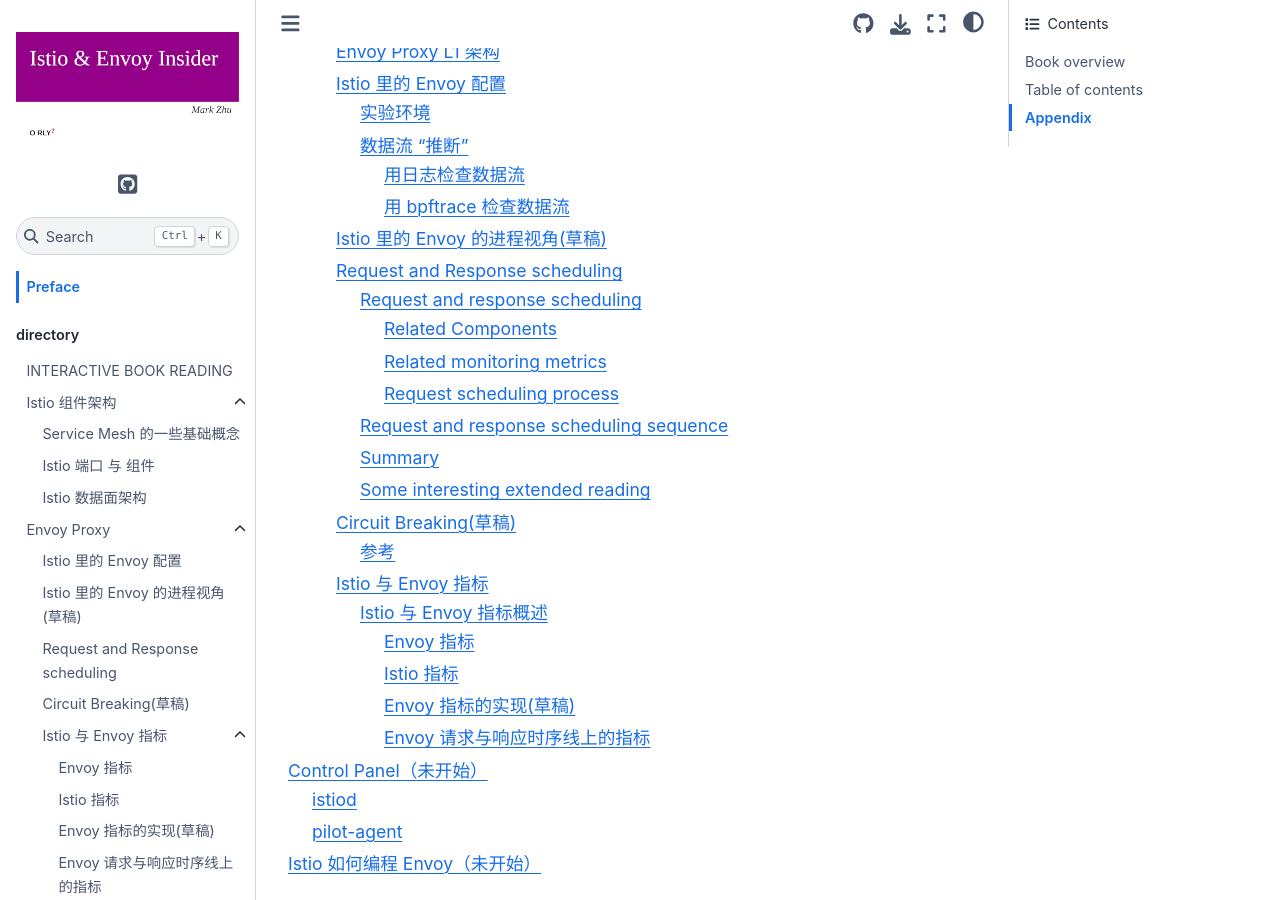
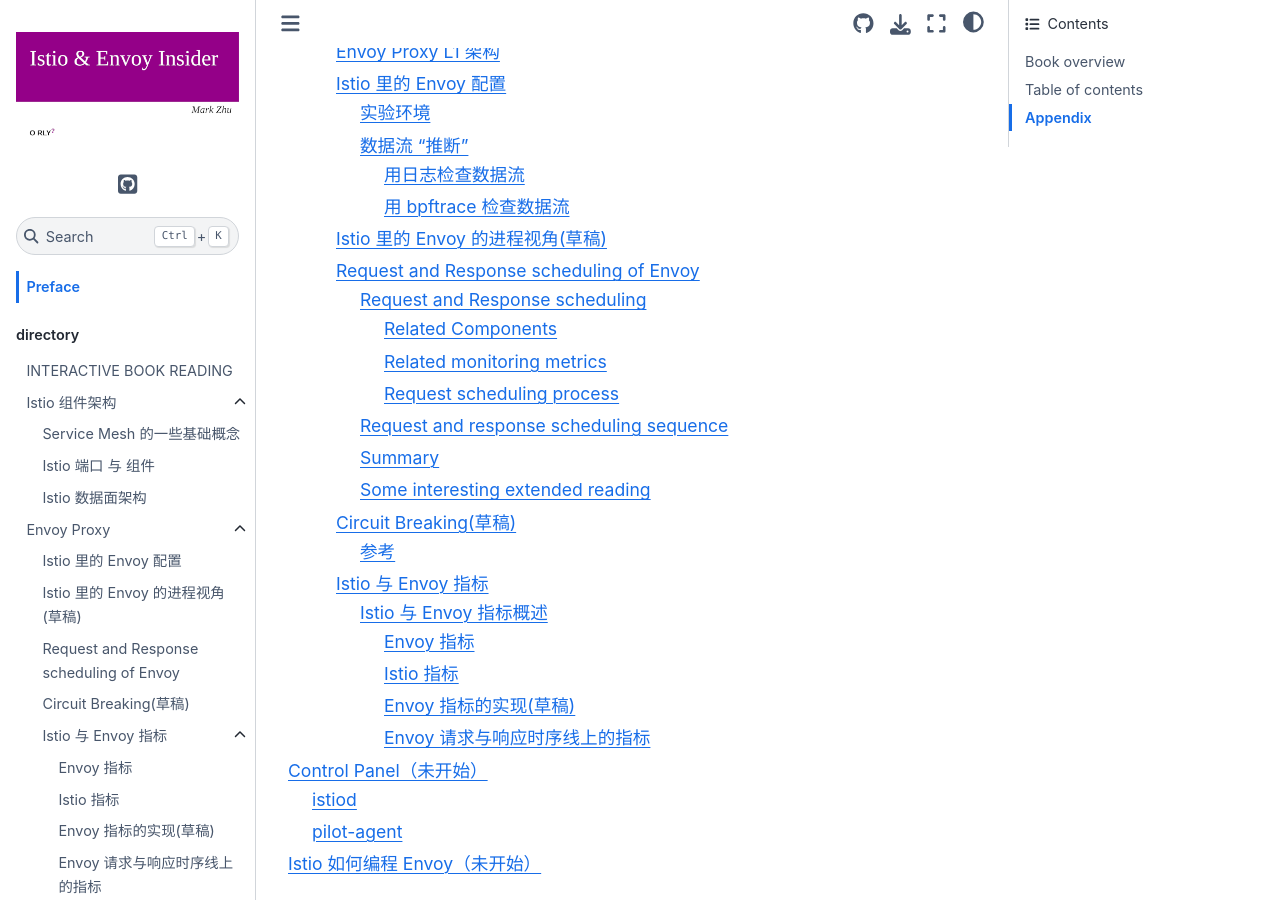
Before and after one commit to labilezhu/istio-insider-en, a Sphinx documentation site: the page built from docs/source/index.md, in a window 1280 px wide and 900 px high, scrolled down 4647 px. Built offline with Sphinx 7.4.7 and the Sphinx Book theme 1.1.4, drawn with Linux system fonts in a browser that asks for light colours.

Commit message:
req-resp-flow-timeline

```diff
--- a/docs/source/ch2-envoy/req-resp-flow-timeline/req-resp-flow-timeline.md
+++ b/docs/source/ch2-envoy/req-resp-flow-timeline/req-resp-flow-timeline.md
@@ -2,7 +2,7 @@
 typora-root-url: ../..
 ---
 
-# Request and Response scheduling
+# Request and Response scheduling of Envoy
 
 🎤 Before get started. I would like to talk about some of the reasons for writing this chapter. Why study Envoy's request and response scheduling?
 
@@ -21,7 +21,7 @@
 
 For above reasons. I summarize the following flow from documentation, parameters, metrics. <mark>NOTICE: It has not been verified in the code, please refer to it with caution. </mark>
 
-## Request and response scheduling
+## Request and Response scheduling
 
 Essentially, Envoy is a proxy. The first impression of a proxy should be a software/hardware component with the following processes:
 1. Receive `Request` from `downstream`
```
